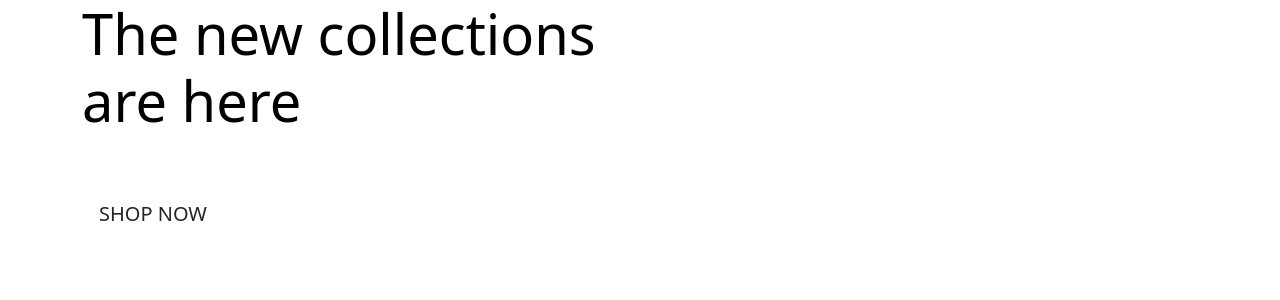
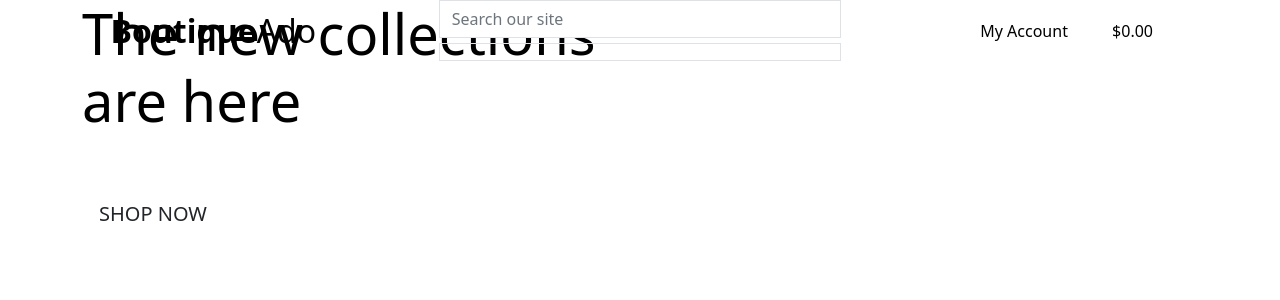
Before and after one commit to AnaG0307/boutique-Ado-walk-through, a Django app: page / in a window 1280 px wide. Shown: the top 300 px of the page. Run offline with Django 3.2, Linux system fonts and the light colour scheme; some libraries are stand-ins or nearby versions.

Commit message:
Added main page header

```diff
--- a/templates/base.html
+++ b/templates/base.html
@@ -32,6 +32,66 @@
   </head>
   <body>
       <header class="container-fluid fixed-top">
+        <div class="row">
+          <div class="col-12 col-lg-4 my-auto py-1 py-lg-0 text-center text-lg-left">
+            <a href="{% url 'home' %}" class="nav-link main-logo-link">
+              <h2 class="logo-font text-black my-0"><strong>Boutique</strong>Ado</h2>
+            </a>
+          </div>
+          <div class="col-12 col-lg-4 my-auto py-1 py-lg-0">
+            <form method="GET" action="">
+              <div class="input-group-w-100">
+                <input class="form-control border border-black rounded-0" type="text" name="q" placeholder="Search our site">
+                <div class="input-group-append">
+                  <button class="form-control btn btn-lg border border-black rounded-0" type="submit">
+                    <span class="icon">
+                      <i class="fas fa-search"></i>
+                    </span>
+                  </button>
+                </div>
+              </div>
+            </form>
+          </div>
+          <div class="col-12 col-lg-4 my-auto py-1 py-lg-0">
+            <ul class="list-inline list-unstyled text-center text-lg-right my-0">
+              <li class="list-inline-item dropdown">
+                  <a href="#" class="text-black nav-link" id="user-options" data-toggle="dropdown" aria-haspopup="true" aria-expanded="false">
+                    <div class="text-center">
+                      <div><i class="fas-fa-user fa-lg"></i></div>
+                      <p class="my-0">My Account</p>
+                    </div>
+                  </a>
+                  <div class="dropdown-menu border-0" aria-labelledby="user-options">
+                    {% if request.user.is_authenticated %}
+                      {% if request.user.is_superuser %}
+                      <a href="" class="dropdown-item">Product Management</a>
+                      {% endif %}
+                      <a href="" class="dropdown-item">My Profile</a>
+                      <a href="{% url 'account_logout' %}" class="dropdown-item">Logout</a>
+                    {% else %}
+                    <a href="{% url 'account_signup' %}" class="dropdown-item">Register</a>
+                    <a href="{% url 'account_login' %}" class="dropdown-item">Sign In</a>
+                    {% endif %}
+                  </div>
+              </li>
+              <li class="list-inline-item">
+                <a href="" class="{% if grand_total %}text-info font-weight-bold{% else %}text-black{% endif %} nav-link">
+                  <div class="text-center">
+                    <div><i class="fas fa-shopping-bag fa lg"></i></div>
+                    <p class="my-0">
+                      {% if grand_total %}
+                        ${{ grand_total|floatformat:2 }}
+                      {% else %}
+                        $0.00
+                      {% endif %}
+                    </p>
+                  </div>
+                </a>
+              </li>
+            </ul>
+          </div>
+        </div>
+      </header>
 
         {% if messages %}
         <div class="message-container"></div>
@@ -46,6 +106,5 @@
         {% block postloadjs %}
         {% endblock %}
 
-      </header>
  </body>
 </html>
```
